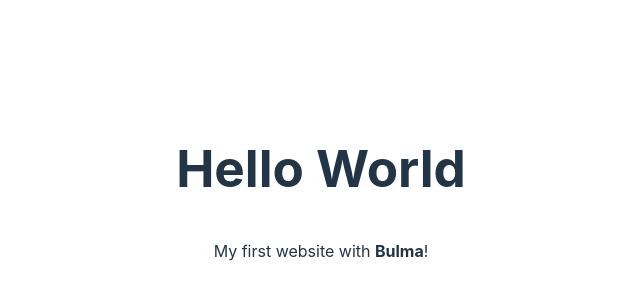
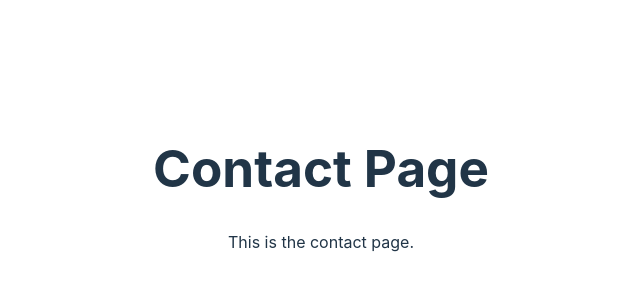
Before and after one commit to IsaacMakinde/groupPlanner, a React (Vite) app: page /contact in a window 1280 px wide. Shown: the part 212-512 px from the top of the page, without its empty margins (319-959 px from the left). Built offline with nearby package versions, Linux system fonts and the light colour scheme.

Commit message:
setup routing

```diff
--- a/package.json
+++ b/package.json
@@ -15,6 +15,7 @@
     "bulma": "^1.0.0",
     "react": "^18.2.0",
     "react-dom": "^18.2.0",
+    "react-router-dom": "^6.23.1",
     "regenerator-runtime": "^0.14.1",
     "vercel": "^34.2.0"
   },
--- a/src/App.tsx
+++ b/src/App.tsx
@@ -1,16 +1,21 @@
+import { BrowserRouter as Router, Route, Routes } from "react-router-dom";
+import Home from "./pages/Home";
+import Contact from "./pages/Contact";
 import "./App.css";
 
 function App() {
   return (
     <>
-      <section className="section">
-        <div className="container">
-          <h1 className="title">Hello World</h1>
-          <p className="subtitle">
-            My first website with <strong>Bulma</strong>!
-          </p>
+      <Router>
+        <div className="App">
+          <main>
+            <Routes>
+              <Route path="/" element={<Home />} />
+              <Route path="/contact" element={<Contact />} />
+            </Routes>
+          </main>
         </div>
-      </section>
+      </Router>
     </>
   );
 }
--- /dev/null
+++ b/src/pages/Contact.tsx
@@ -0,0 +1,10 @@
+const Contact: React.FC = () => {
+  return (
+    <div>
+      <h1>Contact Page</h1>
+      <p>This is the contact page.</p>
+    </div>
+  );
+};
+
+export default Contact;
--- /dev/null
+++ b/src/pages/Home.tsx
@@ -0,0 +1,16 @@
+const Home: React.FC = () => {
+  return (
+    <div>
+      <section className="section">
+        <div className="container">
+          <h1 className="title">Welcome to the Home page</h1>
+          <p className="subtitle">
+            My first website with <strong>Bulma</strong>!
+          </p>
+        </div>
+      </section>
+    </div>
+  );
+};
+
+export default Home;
```
Also changed, not shown: src/routes/routes.tsx (added), 2 other files (tests, documents, lock files or other folders).
